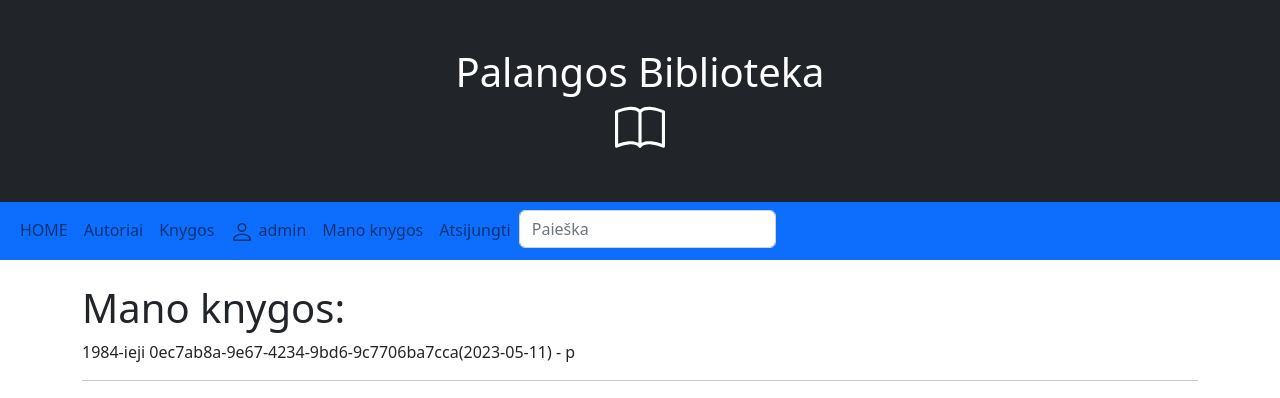
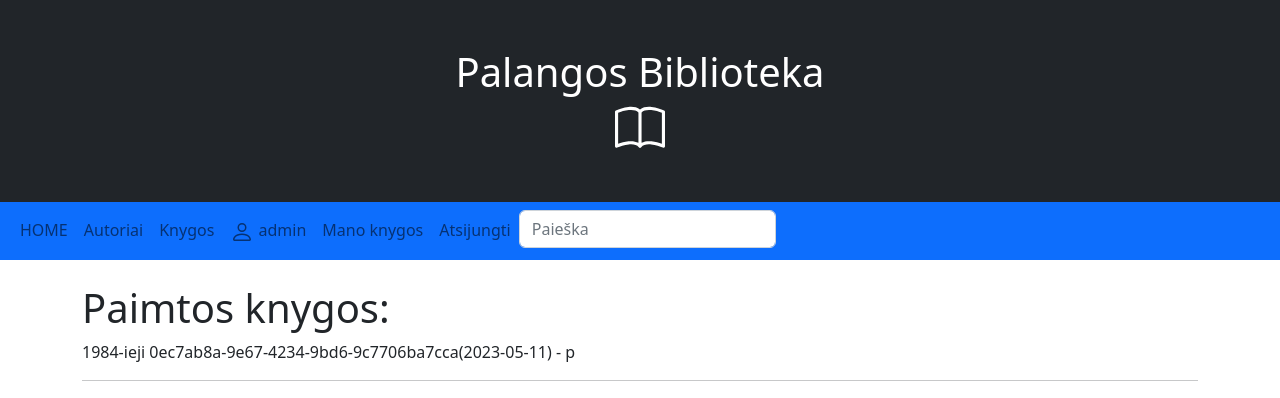
Before and after one commit to MindaugasZitkus/pythonProject_Django_Library, a Django app: page /library/my_books/ in a window 1280 px wide. Shown: the top 398 px of the page. Run offline with Django 4.2, Linux system fonts and the light colour scheme; a user stored in the database is signed in; data comes from the database, SQL or seed files in the repository; both versions use the stored data as it was after the commit.

Commit message:
40 Paskaita Django + jei paimtos knygos terminas praejes ji rodoma raudonu textu

```diff
--- a/mysite/library/templates/my_books.html
+++ b/mysite/library/templates/my_books.html
@@ -4,9 +4,12 @@
 
 {% block "content" %}
 
-<h1>Mano knygos: </h1>
+<h1>Paimtos knygos: </h1>
+
 {% for book in my_books %}
-<p>{{ book }}</p>
+<p class= "{% if book.is_overdue %}text-danger{% endif %}">{{ book }}</p>
 <hr>
+
+
 {% endfor %}
 {% endblock %}
```
Also changed, not shown: mysite/db.sqlite3.
